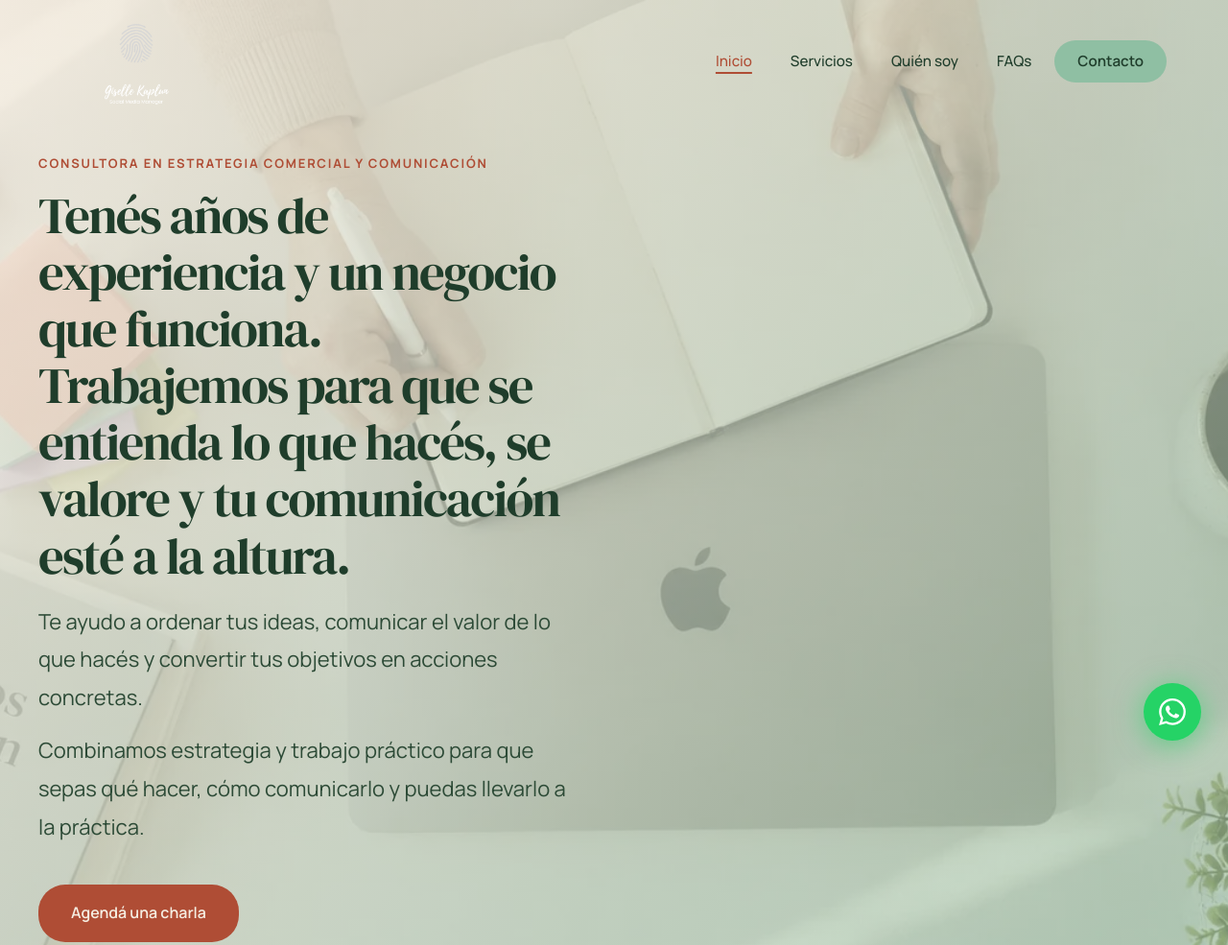
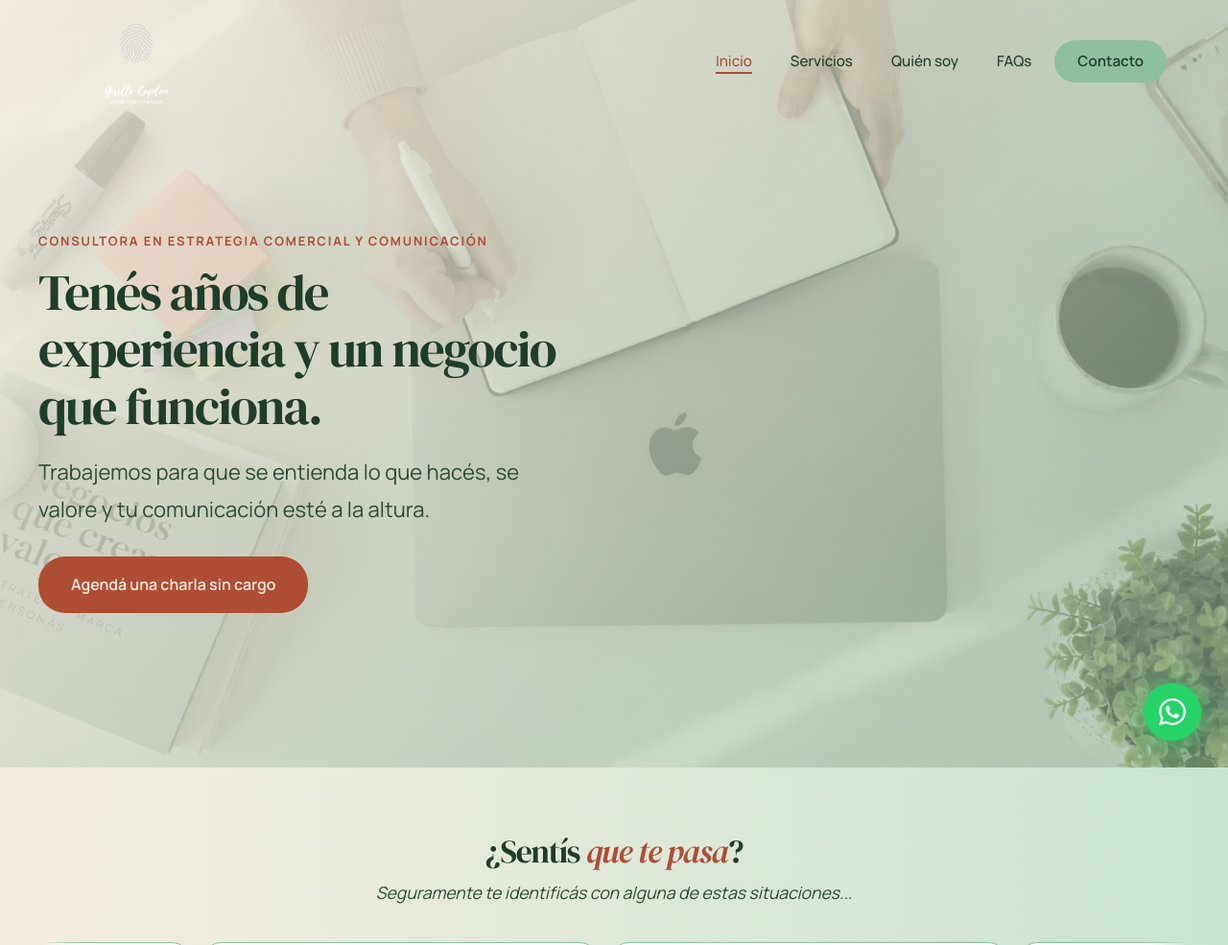
Before and after one commit to gisellekaplun/gisellekaplun2, a plain HTML site: page index.html in a window 1280 px wide. Shown: the top 985 px of the page at 96% size. Drawn offline with nearby package versions, Linux system fonts and the light colour scheme.

Commit message:
Update home hero copy and spacing

```diff
--- a/index.html
+++ b/index.html
@@ -51,12 +51,11 @@
         <div class="hero__container">
             <div class="hero__text">
                 <p class="hero__descriptor">Consultora en estrategia comercial y comunicación</p>
-                <h1 class="hero__statement">Tenés años de experiencia y un negocio que funciona.<br>Trabajemos para que se entienda lo que hacés, se valore y tu comunicación esté a la altura.</h1>
-                <p class="hero__body">Te ayudo a ordenar tus ideas, comunicar el valor de lo que hacés y convertir tus objetivos en acciones concretas.</p>
-                <p class="hero__body">Combinamos estrategia y trabajo práctico para que sepas qué hacer, cómo comunicarlo y puedas llevarlo a la práctica.</p>
+                <h1 class="hero__statement">Tenés años de experiencia y un negocio que funciona.</h1>
+                <p class="hero__body">Trabajemos para que se entienda lo que hacés, se valore y tu comunicación esté a la altura.</p>
             </div>
             <div class="hero__actions">
-                <a href="#contacto" class="btn btn--primary">Agendá una charla</a>
+                <a href="#contacto" class="btn btn--primary">Agendá una charla sin cargo</a>
             </div>
         </div>
     </section>
--- a/styles.css
+++ b/styles.css
@@ -298,7 +298,7 @@ ul {
 
 .hero__text {
     max-width: 560px;
-    margin-bottom: 40px;
+    margin-bottom: 28px;
 }
 
 .hero__descriptor {
```
